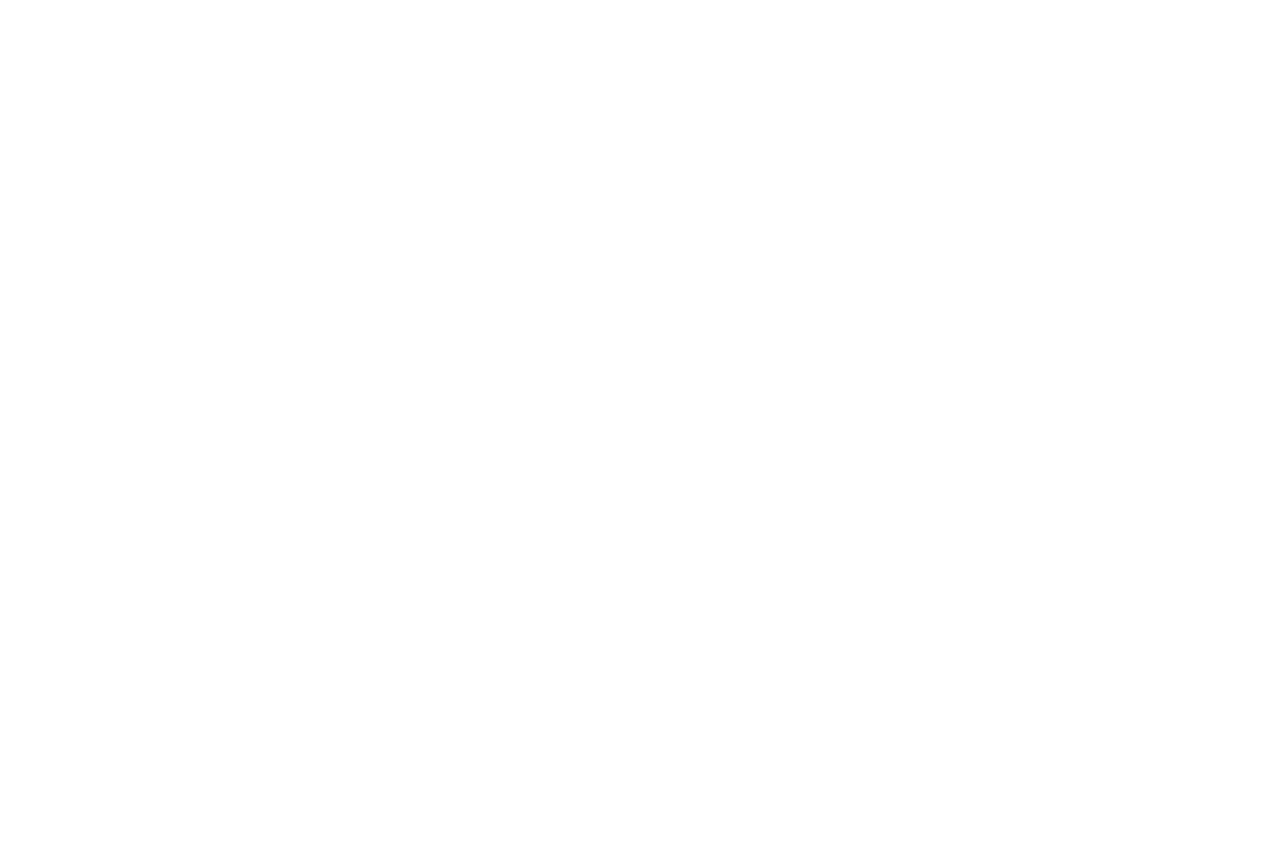
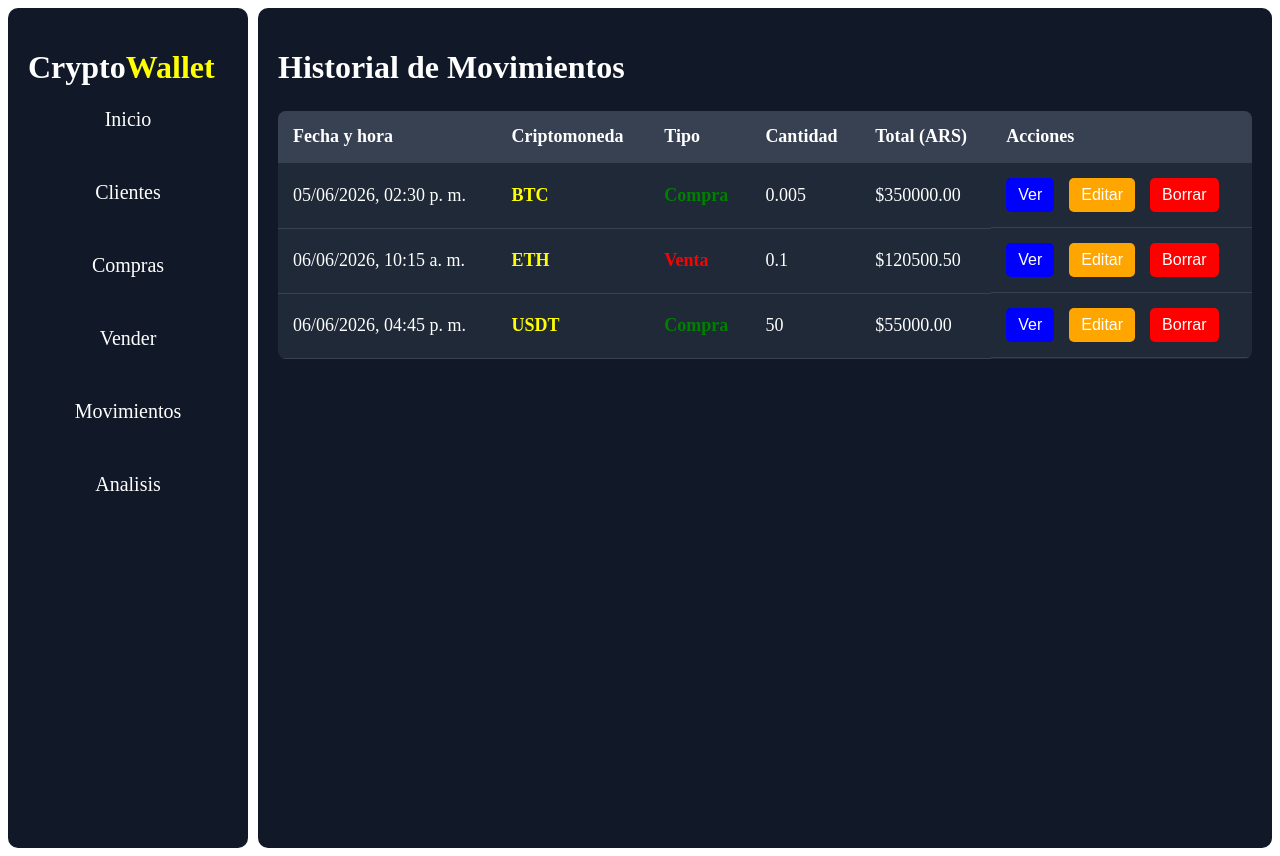
Before and after one commit to MartinRobledo6/TP-Final-Criptomonedas, a Vue app: page /movimientos in a window 1280 px wide. Before the commit this address had no page. Before the commit the page ends 800 px from the top, so only its background shows below. Built offline with nearby package versions, Linux system fonts and the light colour scheme.

Commit message:
Vistas Necesarias Listas

```diff
--- /dev/null
+++ b/src/api/cryptoyaServices.js
@@ -0,0 +1,15 @@
+
+export const obtenerPrecioCripto = async (cryptoCode) => {
+  try {
+    const url = `https://criptoya.com/api/fiwind/${cryptoCode}/ars`;
+    const response = await fetch(url);
+    if (!response.ok) {
+      throw new Error(`Error HTTP: ${response.status}`);
+    }
+    const data = await response.json();
+    return data.ask;
+  } catch (error) {
+    console.error("Fallo al obtener el precio de CryptoYa:", error);
+    return null;
+  }
+};
--- a/src/router/index.js
+++ b/src/router/index.js
@@ -16,7 +16,12 @@
       path: '/compras',
       name: 'compras',
       component: () => import('../views/AltaCompra.vue')
-    }
+    },
+    {
+      path: '/movimientos',
+      name: 'movimientos',
+      component: () => import('../views/MovimientosView.vue')
+    },
   ],
 })
 
--- a/src/views/AltaCompra.vue
+++ b/src/views/AltaCompra.vue
@@ -5,23 +5,26 @@
       <h1>Nueva Compra</h1>
       <form class="formulario-compra" @submit.prevent="registrarCompra">
         <label for="criptomoneda">Criptomoneda:</label>
-        <select id="criptomoneda" v-model="criptomoneda" required placeholder="Selecciona una criptomoneda">
+        <select id="criptomoneda" v-model="criptomoneda" required>
           <option value="" disabled>Selecciona una criptomoneda</option>
-          <option value="Bitcoin">Bitcoin</option>
-          <option value="Ethereum">Ethereum</option>
-          <option value="USDT">USDT</option>
+          <option value="btc">Bitcoin</option>
+          <option value="eth">Ethereum</option>
+          <option value="usdt">USDT</option>
         </select>
 
         <label for="cantidad">Cantidad:</label>
-        <input type="number" id="cantidad" v-model="cantidad" required>
+        <input type="number" id="cantidad" v-model="cantidad" step="any" min="0" required>
 
+      <!--
         <label for="cliente">Cliente:</label>
-        <select id="cliente" v-model="cliente" required placeholder="Selecciona un cliente">
+
+        <select id="cliente" v-model="cliente" required>
           <option value="" disabled>Selecciona un cliente</option>
           <option value="Cliente 1">Cliente 1</option>
           <option value="Cliente 2">Cliente 2</option>
           <option value="Cliente 3">Cliente 3</option>
         </select>
+      -->
 
         <label for="fechayhora">Fecha y Hora:</label>
         <input type="datetime-local" id="fechayhora" v-model="fechayhora" required>
@@ -37,17 +40,37 @@
 <script setup>
 import { ref } from 'vue';
 import SidebarComp from '../components/sidebarComp.vue';
+import  { obtenerPrecioCripto }  from '../api/cryptoyaServices.js';
 
 const criptomoneda = ref('');
 const cantidad = ref(0);
-const cliente = ref('');
 const fechayhora = ref('');
 
-const registrarCompra = () => {
-  console.log(criptomoneda.value);
-  console.log(cantidad.value);
-  console.log(cliente.value);
-  console.log(fechayhora.value);
+const registrarCompra = async () => {
+  if(!criptomoneda.value || cantidad.value <= 0){
+    alert("Por favor, ingresa una criptomoneda")
+    return;
+  }
+  try{
+    const precioUnitario = await obtenerPrecioCripto(criptomoneda.value);
+
+    if(precioUnitario){
+      const totalGastado = precioUnitario * cantidad.value;
+      console.log("Cripto seleccionada (código):", criptomoneda.value);
+      console.log("Cantidad ingresada:", cantidad.value);
+      console.log("Precio unitario de Fiwind: $", precioUnitario);
+      console.log("Total calculado en ARS: $", totalGastado);
+      console.log("Fecha y hora:", fechayhora.value);
+
+      alert(`Cotizacion obtenida. Total a gastar: $${totalGastado}`);
+    }
+    else{
+      alert("No se pudo obtener la cotizacion actual. Intenta de nuevo")
+    }
+  }
+  catch (error){
+    console.error("Error al procesar la compra:", error)
+  }
 }
 </script>
 
--- /dev/null
+++ b/src/views/MovimientosView.vue
@@ -0,0 +1,163 @@
+<template>
+  <div class="contenedor-principal">
+    <sidebarComp />
+      <div class="contenido-movimientos">
+        <h1>Historial de Movimientos</h1>
+        <div class="tabla-contenedor">
+          <table class="tabla-movimientos">
+            <thead>
+              <tr>
+                <th>Fecha y hora</th>
+                <th>Criptomoneda</th>
+                <th>Tipo</th>
+                <th>Cantidad</th>
+                <th>Total (ARS)</th>
+                <th>Acciones</th>
+              </tr>
+            </thead>
+            <tbody>
+              <tr v-for="movimiento in movimientos" :key="movimiento.id">
+                <td>{{ formatearFecha(movimiento.datetime) }}</td>
+                <td class="crypto-badge">{{ movimiento.crypto_code.toUpperCase() }}</td>
+                <td :class="movimiento.action === 'purchase'? 'texto-compra' : 'texto-venta'">{{ movimiento.action === 'purchase' ? 'Compra' : 'Venta' }}</td>
+                <td>{{ movimiento.crypto_amount }}</td>
+                <td>${{ movimiento.money }}</td>
+                <td class="acciones">
+                  <button class="btn-ver">Ver</button>
+                  <button class="btn-editar">Editar</button>
+                  <button class="btn-borrar">Borrar</button>
+                </td>
+              </tr>
+              <tr v-if="movimientos.length === 0">
+                <td colspan="6" class="sin-datos">No hay movimientos registrados</td>
+              </tr>
+            </tbody>
+          </table>
+        </div>
+      </div>
+  </div>
+</template>
+
+<script setup>
+  import { ref } from 'vue';
+  import sidebarComp from '../components/sidebarComp.vue';
+
+  const movimientos = ref([
+    {
+    id: "1",
+    action: "purchase",
+    crypto_code: "btc",
+    crypto_amount: "0.005",
+    money: "350000.00",
+    datetime: "2026-06-05T14:30"
+  },
+  {
+    id: "2",
+    action: "sale",
+    crypto_code: "eth",
+    crypto_amount: "0.1",
+    money: "120500.50",
+    datetime: "2026-06-06T10:15"
+  },
+  {
+    id: "3",
+    action: "purchase",
+    crypto_code: "usdt",
+    crypto_amount: "50",
+    money: "55000.00",
+    datetime: "2026-06-06T16:45"
+  }
+  ])
+
+  const formatearFecha = (fechaString) =>{
+    if(!fechaString){
+      return '';
+    }
+    const fecha = new Date(fechaString);
+    return fecha.toLocaleDateString('es-AR',{
+      day: '2-digit',
+      month: '2-digit',
+      year: 'numeric',
+      hour: '2-digit',
+      minute: '2-digit'
+    })
+  }
+</script>
+
+<style scoped>
+  h1{
+    color: white;
+    margin-bottom: 25px;
+  }
+  .contenedor-principal{
+    display: flex;
+    min-width: 100%;
+    min-height: 100vh;
+    gap: 10px;
+  }
+  .contenido-movimientos{
+    display: flex;
+    flex-direction: column;
+    flex: 1;
+    padding: 20px;
+    background-color: #111827;
+    border-radius: 10px;
+  }
+  .tabla-contenedor{
+    width: 100%;
+    overflow-x: auto;
+  }
+  .tabla-movimientos{
+    width: 100%;
+    border-collapse: collapse;
+    background-color: #1f2937;
+    color: white;
+    border-radius: 8px;
+    overflow: hidden;
+  }
+  .tabla-movimientos th,
+  .tabla-movimientos td {
+    padding: 15px;
+    text-align: left;
+    border-bottom: 1px solid #374151;
+    font-size: 18px;
+  }
+  .tabla-movimientos th{
+    background-color: #374151;
+    font-weight: bold;
+  }
+  .crypto-badge{
+    color: yellow;
+    font-weight: bold;
+  }
+  .texto-compra{
+    color: green;
+    font-weight: bold;
+  }
+  .texto-venta{
+    color: red;
+    font-weight: bold;
+  }
+  .sin-datos{
+    text-align: center;
+  }
+  .acciones{
+    display: flex;
+    gap: 15px;
+  }
+  .acciones button{
+    padding: 8px 12px;
+    border: none;
+    border-radius: 5px;
+    cursor: pointer;
+    font-size: 16px;
+    color: white;
+  }
+  .btn-ver{background-color: blue;}
+  .btn-editar{background-color: orange;}
+  .btn-borrar{background-color: red;}
+</style>
+
+<style>
+
+</style>
```
Also changed, not shown: src/api/transaccionesApi.js (deleted), src/views/Movimientos.vue (deleted).
